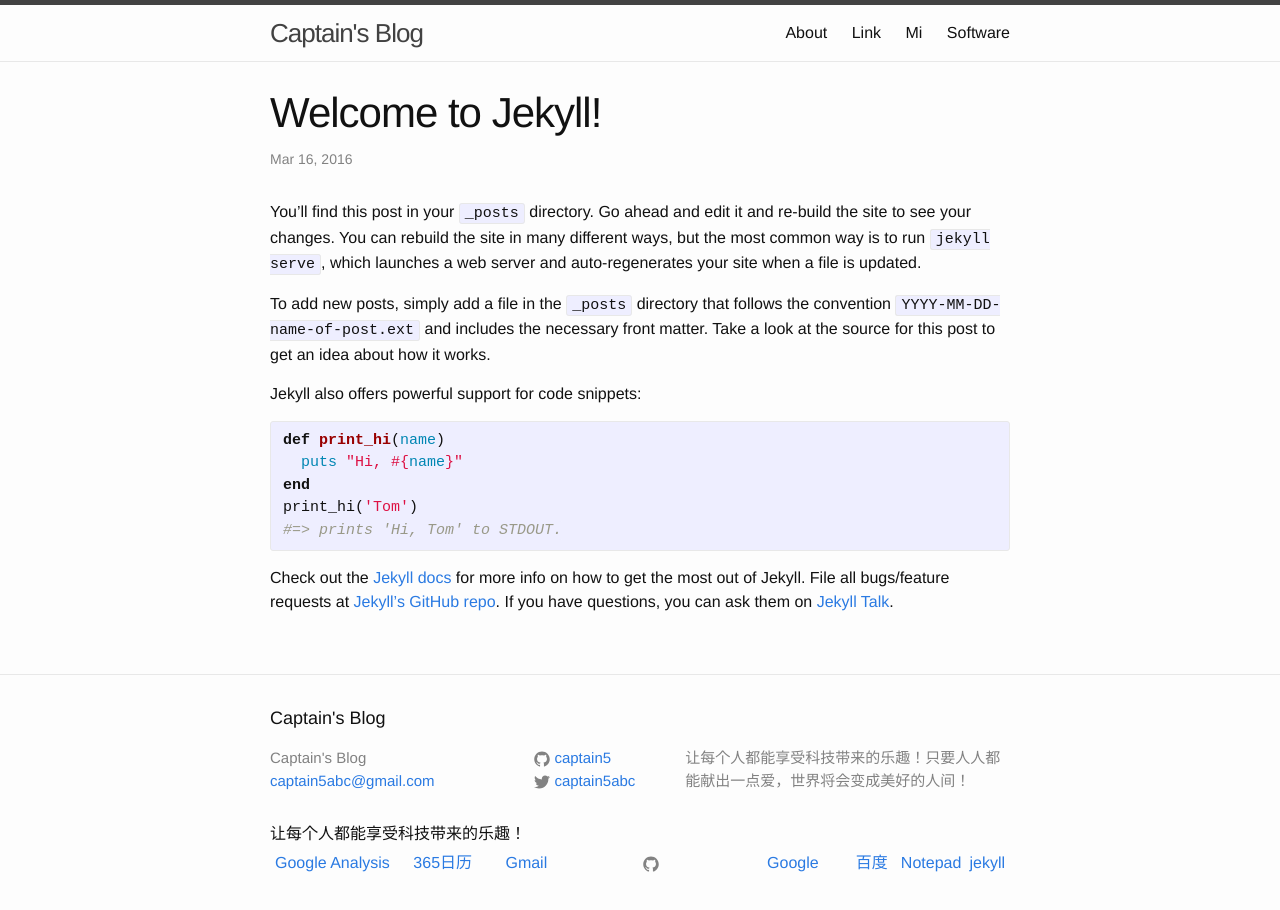
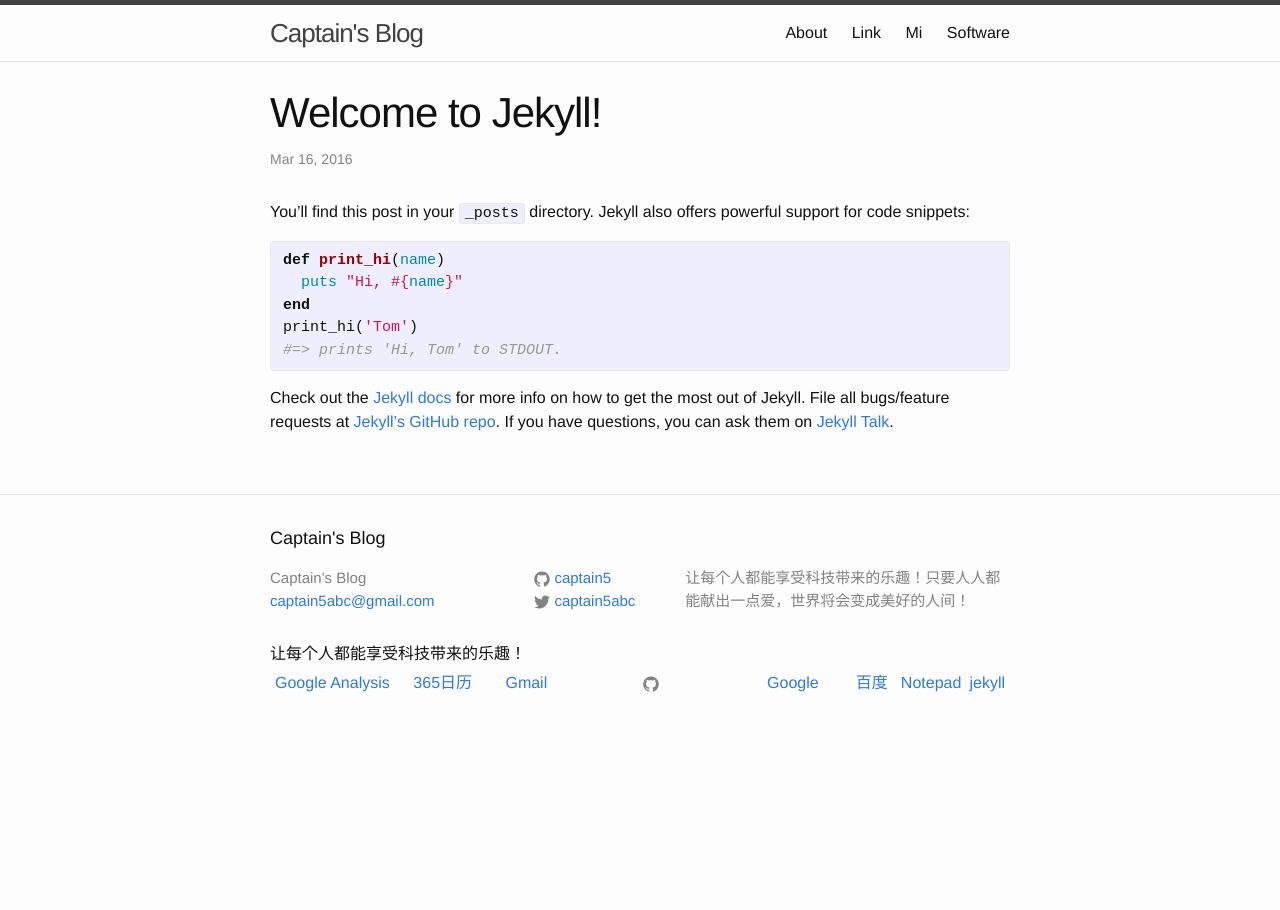
Before and after one commit to captain5/captain5.github.io, a Jekyll site: the page built from _posts/2016-03-16-welcome-to-jekyll.markdown, in a window 1280 px wide. Built offline with Jekyll 4.4.1, drawn with Linux system fonts in a browser that asks for light colours.

Commit message:
Update 2016-03-16-welcome-to-jekyll.markdown

```diff
--- a/_posts/2016-03-16-welcome-to-jekyll.markdown
+++ b/_posts/2016-03-16-welcome-to-jekyll.markdown
@@ -4,10 +4,7 @@
 date:   2016-03-16 17:09:31 +0800
 categories: jekyll update
 ---
-You’ll find this post in your `_posts` directory. Go ahead and edit it and re-build the site to see your changes. You can rebuild the site in many different ways, but the most common way is to run `jekyll serve`, which launches a web server and auto-regenerates your site when a file is updated.
-
-To add new posts, simply add a file in the `_posts` directory that follows the convention `YYYY-MM-DD-name-of-post.ext` and includes the necessary front matter. Take a look at the source for this post to get an idea about how it works.
-
+You’ll find this post in your `_posts` directory.
 Jekyll also offers powerful support for code snippets:
 
 {% highlight ruby %}
```
